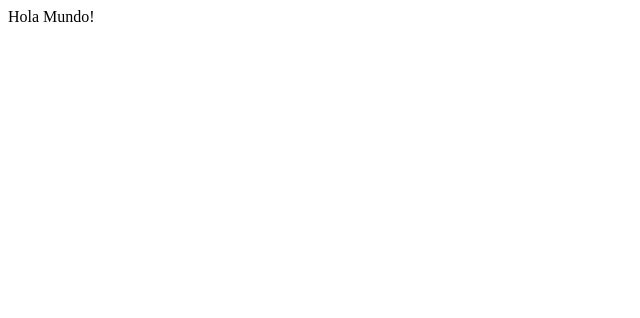
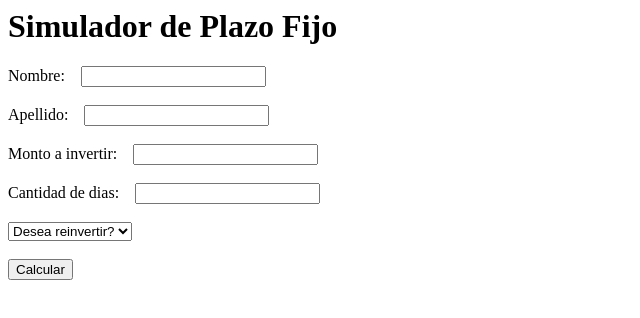
Before and after one commit to NicolasCarell1/Tp1Laboratorio, a plain HTML site: page index.html in a window 1280 px wide. Shown: the whole page, without its empty margins (0-640 px from the left). Drawn offline with Linux system fonts and the light colour scheme.

Commit message:
Generando labels e inputs.

```diff
--- a/css/styles.css
+++ b/css/styles.css
@@ -0,0 +1,3 @@
+.label{
+    margin-right: 1rem;
+}
--- a/index.html
+++ b/index.html
@@ -8,6 +8,33 @@
     <title>Simulador de Plazo Fijo</title>
 </head>
 <body>
-    <div> <p>Hola Mundo!</p></div>
+    <h1>Simulador de Plazo Fijo</h1>
+
+    <div>
+        <div class="inputs">
+            <label class="label" for="">Nombre:</label><input id="inputNombre" class="input" type="text">
+        </div>
+        <br />
+        <div class="inputs">
+            <label class="label" for="">Apellido:</label><input id="inputApellido" class="input" type="text">
+        </div>
+        <br />
+        <div class="inputs">
+            <label class="label" for="">Monto a invertir:</label><input id="inputMonto" class="input" type="number">
+        </div>
+        <br />
+        <div class="inputs">
+            <label class="label" for="">Cantidad de dias:</label><input id="inputCantDias" class="input" type="number">
+        </div>
+        <br />
+        <select name="" id="reinversion">
+            <option value="" disabled selected hidden>Desea reinvertir?</option>
+            <option value="si">Si</option>
+            <option value="no">No</option>
+        </select>
+    </div>
+    <br />
+    <button id="btnCalcular">Calcular</button>
+
 </body>
 </html>
```
